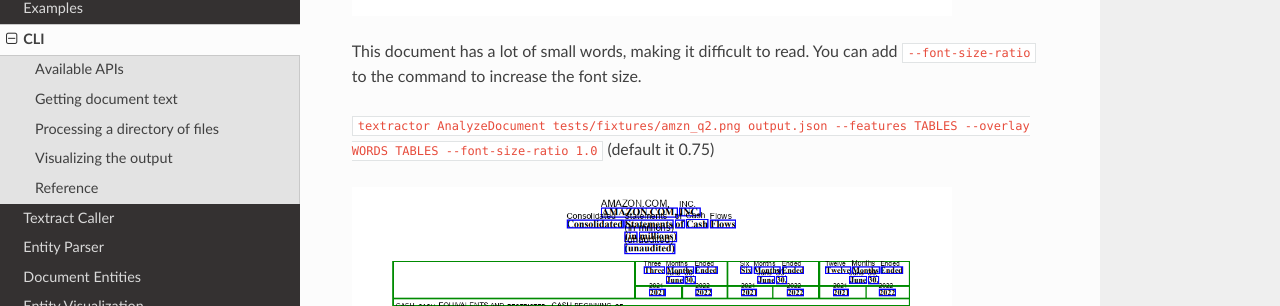
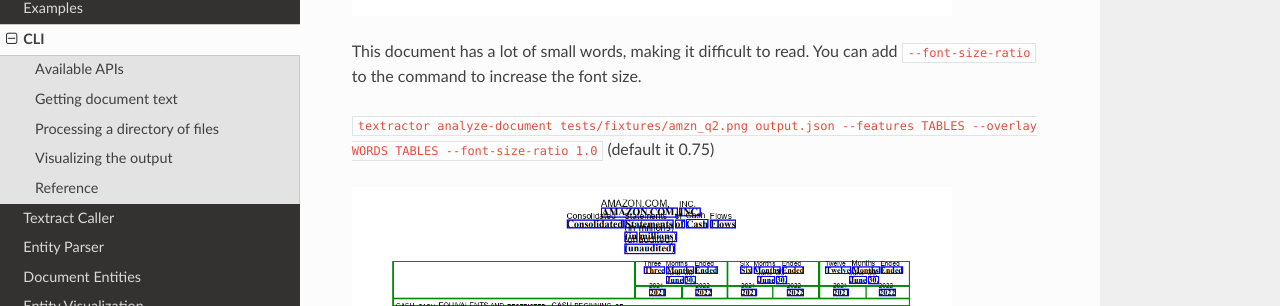
Before and after one commit to aws-samples/amazon-textract-textractor, a Sphinx documentation site: the page built from docs/source/commandline.rst, in a window 1280 px wide and 900 px high, scrolled down 2655 px. Shown: the part 141-447 px from the top of the window. Built offline with Sphinx 7.4.7 and the Read the Docs theme 2.0.0, drawn with Linux system fonts in a browser that asks for light colours; pages that are not in the unit, such as notebooks, are missing from menus.

Commit message:
Fix error in documentation

```diff
--- a/docs/source/commandline.rst
+++ b/docs/source/commandline.rst
@@ -71,7 +71,7 @@ This will yield the following (click to enlarge):
 
 This document has a lot of small words, making it difficult to read. You can add :code:`--font-size-ratio` to the command to increase the font size.
 
-:code:`textractor AnalyzeDocument tests/fixtures/amzn_q2.png output.json --features TABLES --overlay WORDS TABLES --font-size-ratio 1.0` (default it 0.75)
+:code:`textractor analyze-document tests/fixtures/amzn_q2.png output.json --features TABLES --overlay WORDS TABLES --font-size-ratio 1.0` (default it 0.75)
 
 .. image:: overlayer_bigger.png
   :width: 600
```
